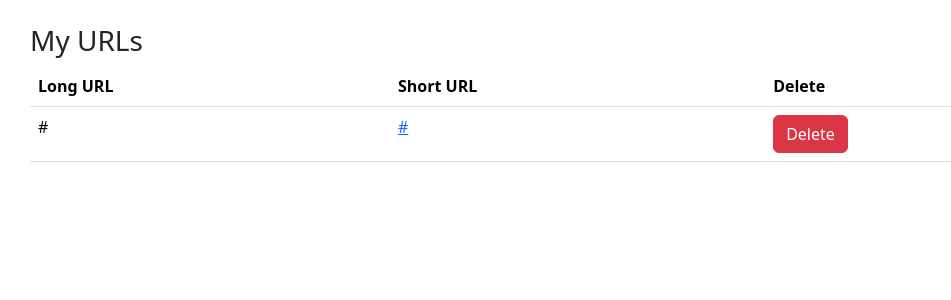
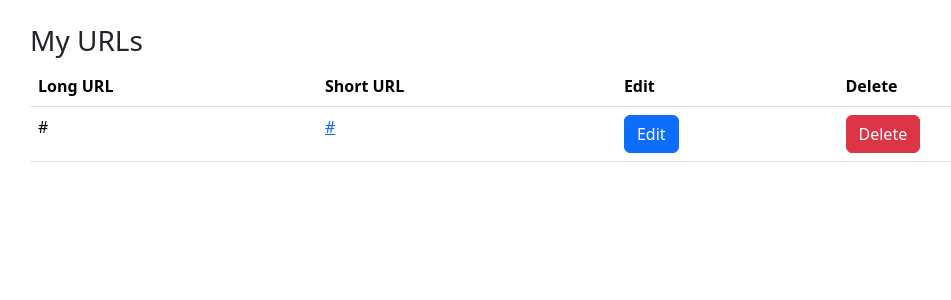
Before and after one commit to tan629/url_shortener, a Django app: template templates/urls_index.html in a window 1280 px wide. Shown: the part 56-356 px from the top of the page, without its empty margins (64-1015 px from the left). Run offline with Django 4.2, Linux system fonts and the light colour scheme; the template is opened without the code that fills it: most values are stand-ins (such as "Sample title", 1, 10 or a date in 2020); some libraries are stand-ins or nearby versions.

Commit message:
-Added column for edit button in the list of URLs

```diff
--- a/templates/urls_index.html
+++ b/templates/urls_index.html
@@ -14,6 +14,7 @@
         <tr>
             <th scope="col">Long URL</th>
             <th scope="col">Short URL</th>
+            <th scope="col">Edit</th>
             <th scope="col">Delete</th>
         </tr>
         </thead>
@@ -22,7 +23,11 @@
             <tr>
             <td>{{ url.long_url }}</td>
             <td><a href="{% url 'redirect-short-url' url.short_url %}">{{ url.short_url }}</a></td>
-
+            <td>
+              <form method="GET" action="/urls">{% csrf_token %}
+                  <button class="btn btn-primary" type="submit">Edit</button>
+              </form>
+            </td>
             <td>
               <form method="POST" action="/urls">{% csrf_token %}
                   <button class="btn btn-danger" type="submit">Delete</button>
```
